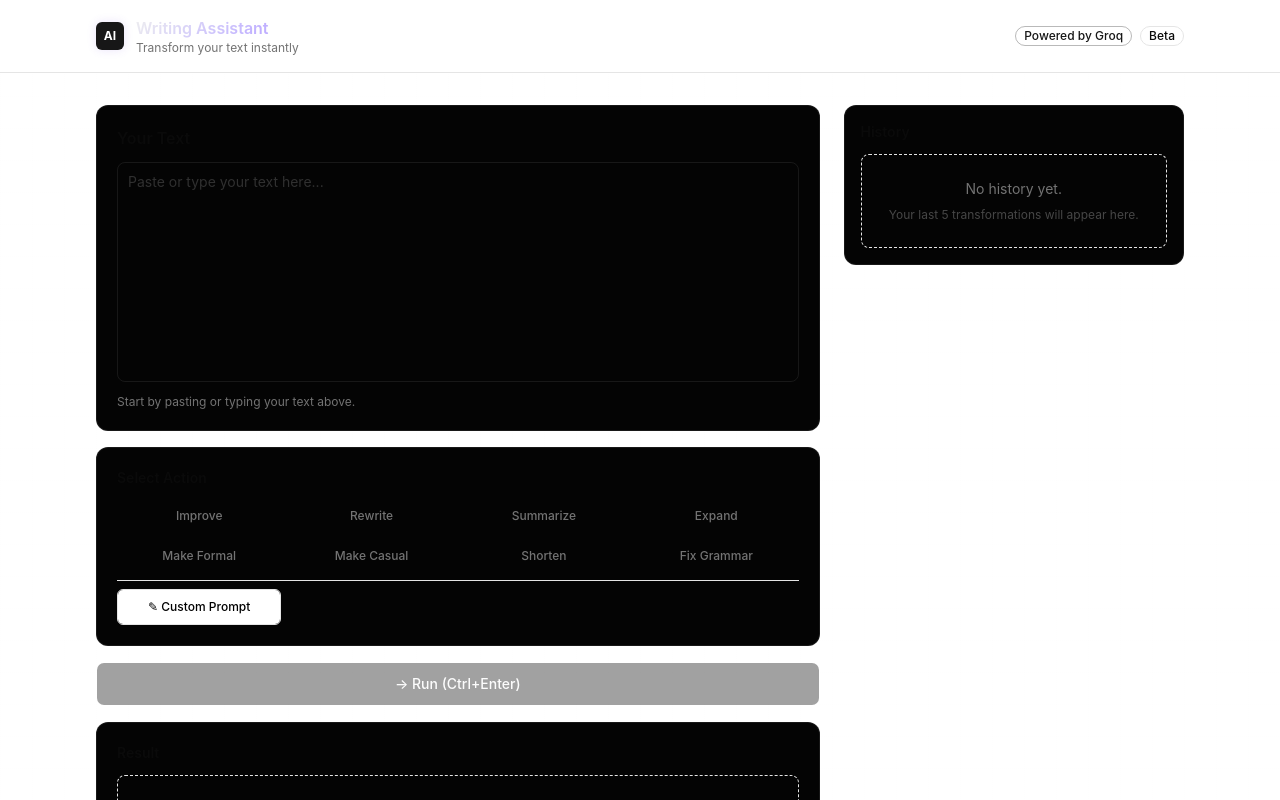
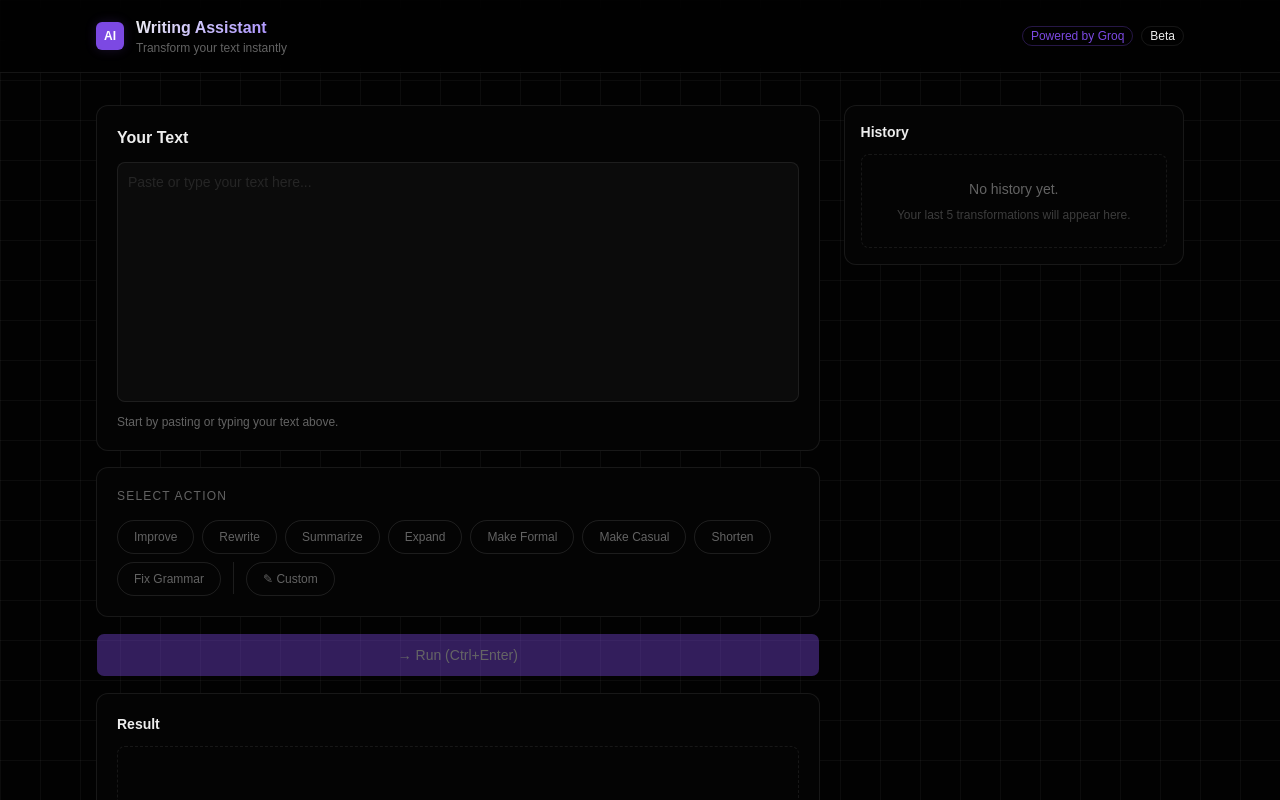
Before and after one commit to pranjalipongde/ai-writing-assistant, a React (Vite) app: page / in a window 1280 px wide. Shown: the top 800 px of the page. Built offline with nearby package versions, Linux system fonts and the light colour scheme.

Commit message:
fix: dark theme and premium SaaS styling fixes

```diff
--- a/src/components/actions/ActionBar.jsx
+++ b/src/components/actions/ActionBar.jsx
@@ -22,27 +22,35 @@ const ActionBar = ({
   };
 
   return (
-    <div className="flex flex-col gap-3">
+    <div className="flex flex-col gap-4">
       {/* Label */}
-      <h2 className="text-sm font-semibold text-foreground">Select Action</h2>
+      <p className="text-xs font-medium text-muted-foreground uppercase tracking-widest">
+        Select Action
+      </p>
 
-      {/* Action Buttons Grid */}
-      <div className="grid grid-cols-2 sm:grid-cols-3 lg:grid-cols-4 gap-2">
+      {/* Action Buttons */}
+      <div className="flex flex-wrap gap-2">
         {ACTIONS.map((action) => (
           <Tooltip key={action.id}>
             <TooltipTrigger asChild>
-              <Button
-                variant={isActive(action.id) ? "default" : "ghost"}
-                size="sm"
+              <button
                 onClick={() => handleClick(action)}
-                className={`text-xs h-8 rounded-full px-4 transition-all duration-200 ${
+                className={`text-xs px-4 py-2 rounded-full
+                border transition-all duration-200 font-medium
+                ${
                   isActive(action.id)
-                    ? "bg-primary text-primary-foreground glow-violet-sm"
-                    : "text-muted-foreground hover:text-foreground hover:bg-white/5"
-                }`}
+                    ? `bg-primary border-primary
+                     text-white glow-violet-sm`
+                    : `bg-transparent border-white/10
+                     text-muted-foreground
+                     hover:border-primary/50
+                     hover:text-foreground
+                     hover:bg-white/5`
+                }
+              `}
               >
                 {action.label}
-              </Button>
+              </button>
             </TooltipTrigger>
             <TooltipContent side="bottom">
               <p className="text-xs">Shortcut: {action.shortcut}</p>
@@ -50,32 +58,34 @@ const ActionBar = ({
           </Tooltip>
         ))}
 
-        {/* Separator between predefined and custom */}
-        <div className="col-span-2 sm:col-span-3 lg:col-span-4">
-          <Separator />
-        </div>
+        <Separator orientation="vertical" className="h-8 mx-1 bg-white/10" />
 
-        {/* Custom Action Button */}
+        {/* Custom Action */}
         <Tooltip>
           <TooltipTrigger asChild>
-            <Button
-              variant={isActive(CUSTOM_ACTION.id) ? "default" : "outline"}
-              size="sm"
+            <button
               onClick={() => {
                 handleClick(CUSTOM_ACTION);
                 onToggleCustom();
               }}
               className={`
-                text-xs h-9 col-span-2 sm:col-span-1 transition-all duration-200
-                ${
-                  isActive(CUSTOM_ACTION.id)
-                    ? "ring-2 ring-offset-2 ring-primary"
-                    : "hover:border-primary hover:text-primary"
-                }
-              `}
+              text-xs px-4 py-2 rounded-full
+              border transition-all duration-200
+              font-medium
+              ${
+                isActive(CUSTOM_ACTION.id)
+                  ? `bg-primary border-primary
+                   text-white glow-violet-sm`
+                  : `bg-transparent border-white/10
+                   text-muted-foreground
+                   hover:border-primary/50
+                   hover:text-foreground
+                   hover:bg-white/5`
+              }
+            `}
             >
-              ✎ Custom Prompt
-            </Button>
+              ✎ Custom
+            </button>
           </TooltipTrigger>
           <TooltipContent side="bottom">
             <p className="text-xs">Write your own instruction</p>
--- a/src/components/editor/InputArea.jsx
+++ b/src/components/editor/InputArea.jsx
@@ -65,7 +65,14 @@ const InputArea = ({
         onChange={handleChange}
         onPaste={handlePaste}
         placeholder="Paste or type your text here..."
-        className="min-h-45 lg:min-h-55 resize-none text-sm leading-relaxed bg-transparent border-white/8 focus:border-primary/50 placeholder:text-muted-foreground/40 transition-colors duration-200"
+        className="min-h-50 lg:min-h-60 resize-none
+             text-sm leading-relaxed
+             bg-white/3 border-white/8
+             text-foreground
+             placeholder:text-muted-foreground/30
+             focus:border-primary/40 focus:bg-white/4
+             transition-all duration-200
+             rounded-lg"
       />
 
       {/* helper text */}
--- a/src/index.css
+++ b/src/index.css
@@ -4,24 +4,24 @@
 @import "@fontsource-variable/geist";
 
 @theme {
-  --color-background: oklch(1 0 0);
-  --color-foreground: oklch(0.145 0 0);
-  --color-border: oklch(0.922 0 0);
-  --color-input: oklch(0.922 0 0);
-  --color-ring: oklch(0.708 0 0);
-  --color-primary: oklch(0.205 0 0);
-  --color-primary-foreground: oklch(0.985 0 0);
-  --color-secondary: oklch(0.97 0 0);
-  --color-secondary-foreground: oklch(0.205 0 0);
-  --color-muted: oklch(0.97 0 0);
-  --color-muted-foreground: oklch(0.556 0 0);
-  --color-accent: oklch(0.97 0 0);
-  --color-accent-foreground: oklch(0.205 0 0);
-  --color-destructive: oklch(0.58 0.22 27);
-  --color-card: oklch(1 0 0);
-  --color-card-foreground: oklch(0.145 0 0);
-  --color-popover: oklch(1 0 0);
-  --color-popover-foreground: oklch(0.145 0 0);
+  --color-background: oklch(0.08 0 0);
+  --color-foreground: oklch(0.95 0 0);
+  --color-border: oklch(1 0 0 / 8%);
+  --color-input: oklch(1 0 0 / 10%);
+  --color-ring: oklch(0.55 0.22 293);
+  --color-primary: oklch(0.55 0.22 293);
+  --color-primary-foreground: oklch(0.98 0 0);
+  --color-secondary: oklch(0.15 0 0);
+  --color-secondary-foreground: oklch(0.85 0 0);
+  --color-muted: oklch(0.14 0 0);
+  --color-muted-foreground: oklch(0.5 0 0);
+  --color-accent: oklch(0.55 0.22 293);
+  --color-accent-foreground: oklch(0.98 0 0);
+  --color-destructive: oklch(0.65 0.22 27);
+  --color-card: oklch(0.11 0 0);
+  --color-card-foreground: oklch(0.95 0 0);
+  --color-popover: oklch(0.11 0 0);
+  --color-popover-foreground: oklch(0.95 0 0);
 }
 
 @layer base {
@@ -36,87 +36,57 @@
     --primary-foreground: oklch(0.98 0 0);
     --secondary: oklch(0.15 0 0);
     --secondary-foreground: oklch(0.85 0 0);
-    --muted: oklch(0.15 0 0);
-    --muted-foreground: oklch(0.55 0 0);
+    --muted: oklch(0.14 0 0);
+    --muted-foreground: oklch(0.5 0 0);
     --accent: oklch(0.55 0.22 293);
     --accent-foreground: oklch(0.98 0 0);
     --destructive: oklch(0.65 0.22 27);
     --border: oklch(1 0 0 / 8%);
-    --input: oklch(1 0 0 / 8%);
+    --input: oklch(1 0 0 / 10%);
     --ring: oklch(0.55 0.22 293);
     --radius: 0.5rem;
   }
-  .dark {
-    --background: oklch(0.145 0 0);
-    --foreground: oklch(0.985 0 0);
-    --card: oklch(0.205 0 0);
-    --card-foreground: oklch(0.985 0 0);
-    --popover: oklch(0.205 0 0);
-    --popover-foreground: oklch(0.985 0 0);
-    --primary: oklch(0.87 0 0);
-    --primary-foreground: oklch(0.205 0 0);
-    --secondary: oklch(0.269 0 0);
-    --secondary-foreground: oklch(0.985 0 0);
-    --muted: oklch(0.269 0 0);
-    --muted-foreground: oklch(0.708 0 0);
-    --accent: oklch(0.371 0 0);
-    --accent-foreground: oklch(0.985 0 0);
-    --destructive: oklch(0.704 0.191 22.216);
-    --border: oklch(1 0 0 / 10%);
-    --input: oklch(1 0 0 / 15%);
-    --ring: oklch(0.556 0 0);
-    --chart-1: oklch(0.809 0.105 251.813);
-    --chart-2: oklch(0.623 0.214 259.815);
-    --chart-3: oklch(0.546 0.245 262.881);
-    --chart-4: oklch(0.488 0.243 264.376);
-    --chart-5: oklch(0.424 0.199 265.638);
-    --sidebar: oklch(0.205 0 0);
-    --sidebar-foreground: oklch(0.985 0 0);
-    --sidebar-primary: oklch(0.488 0.243 264.376);
-    --sidebar-primary-foreground: oklch(0.985 0 0);
-    --sidebar-accent: oklch(0.269 0 0);
-    --sidebar-accent-foreground: oklch(0.985 0 0);
-    --sidebar-border: oklch(1 0 0 / 10%);
-    --sidebar-ring: oklch(0.556 0 0);
+
+  * {
+    border-color: oklch(1 0 0 / 8%);
   }
 
-  .theme {
-    --font-sans: "Geist Variable", sans-serif;
+  html {
+    font-family: "Geist Variable", sans-serif;
+    color-scheme: dark;
+    background-color: oklch(0.08 0 0);
   }
 
-  * {
-    border-color: hsl(var(--border));
-  }
   body {
-    background-color: hsl(var(--background));
-    color: hsl(var(--foreground));
-  }
-  html {
-    @apply font-sans;
+    background-color: oklch(0.08 0 0);
+    color: oklch(0.95 0 0);
   }
 }
 
 @layer utilities {
   .grid-background {
+    background-color: oklch(0.08 0 0);
     background-image:
-      linear-gradient(oklch(1 0 0 / 3%) 1px, transparent 1px),
-      linear-gradient(90deg, oklch(1 0 0 / 3%) 1px, transparent 1px);
-    background-size: 32px 32px;
+      linear-gradient(oklch(1 0 0 / 4%) 1px, transparent 1px),
+      linear-gradient(90deg, oklch(1 0 0 / 4%) 1px, transparent 1px);
+    background-size: 40px 40px;
   }
 
   .glow-violet {
-    box-shadow: 0 0 20px oklch(0.55 0.22 293 / 20%);
+    box-shadow:
+      0 0 24px oklch(0.55 0.22 293 / 25%),
+      0 0 48px oklch(0.55 0.22 293 / 10%);
   }
 
   .glow-violet-sm {
-    box-shadow: 0 0 10px oklch(0.55 0.22 293 / 15%);
+    box-shadow: 0 0 12px oklch(0.55 0.22 293 / 20%);
   }
 
   .gradient-text {
     background: linear-gradient(
       135deg,
       oklch(0.95 0 0) 0%,
-      oklch(0.75 0.15 293) 100%
+      oklch(0.7 0.18 293) 100%
     );
     -webkit-background-clip: text;
     -webkit-text-fill-color: transparent;
@@ -124,18 +94,18 @@
   }
 
   .card-surface {
-    background: oklch(0.11 0 0);
+    background-color: oklch(0.11 0 0);
     border: 1px solid oklch(1 0 0 / 8%);
   }
 
   .fade-in {
-    animation: fadeIn 0.3s ease forwards;
+    animation: fadeIn 0.4s ease forwards;
   }
 
   @keyframes fadeIn {
     from {
       opacity: 0;
-      transform: translateY(4px);
+      transform: translateY(6px);
     }
     to {
       opacity: 1;
```
Also changed, not shown: src/App.jsx (+29 -7 lines).
